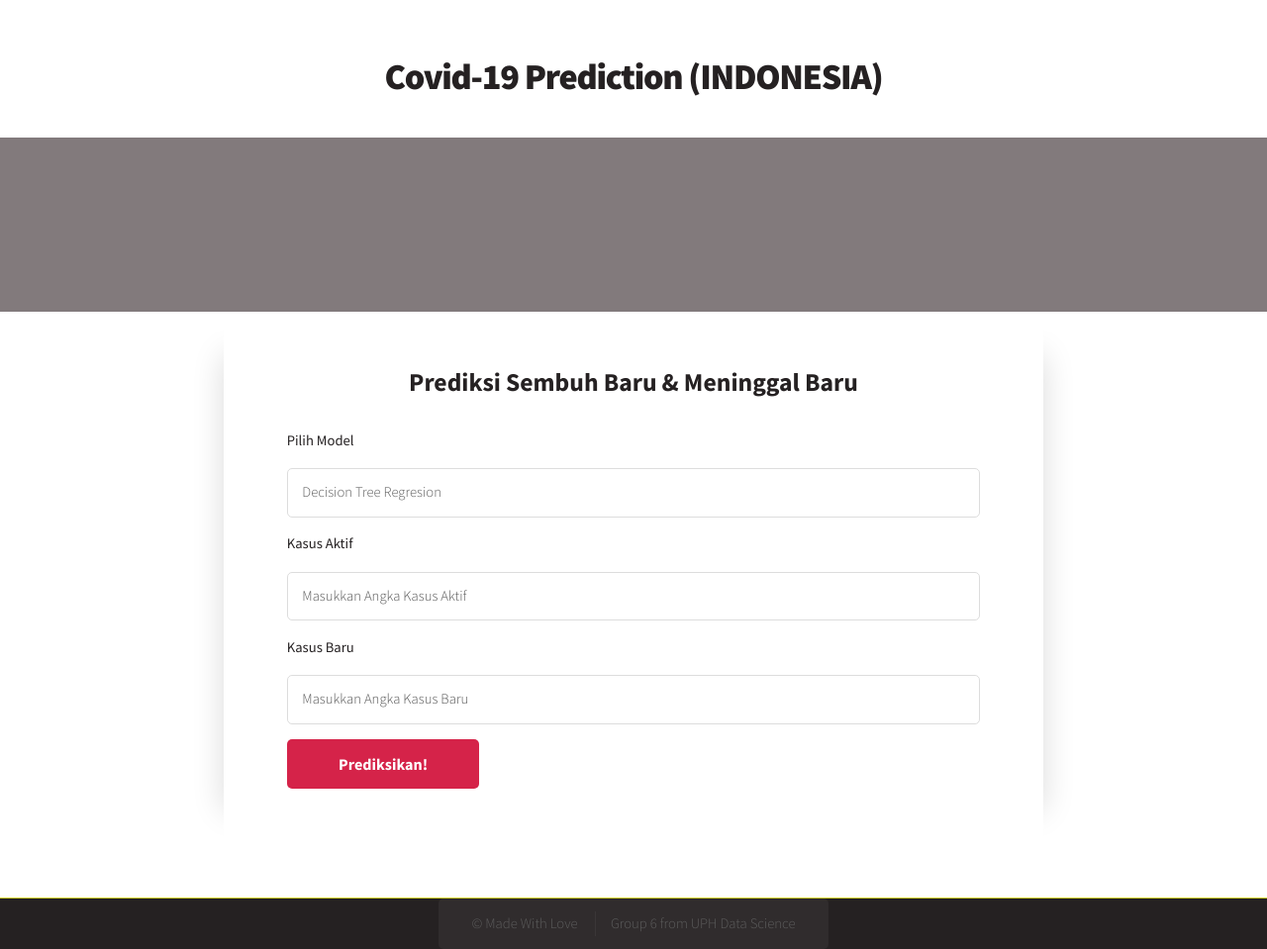
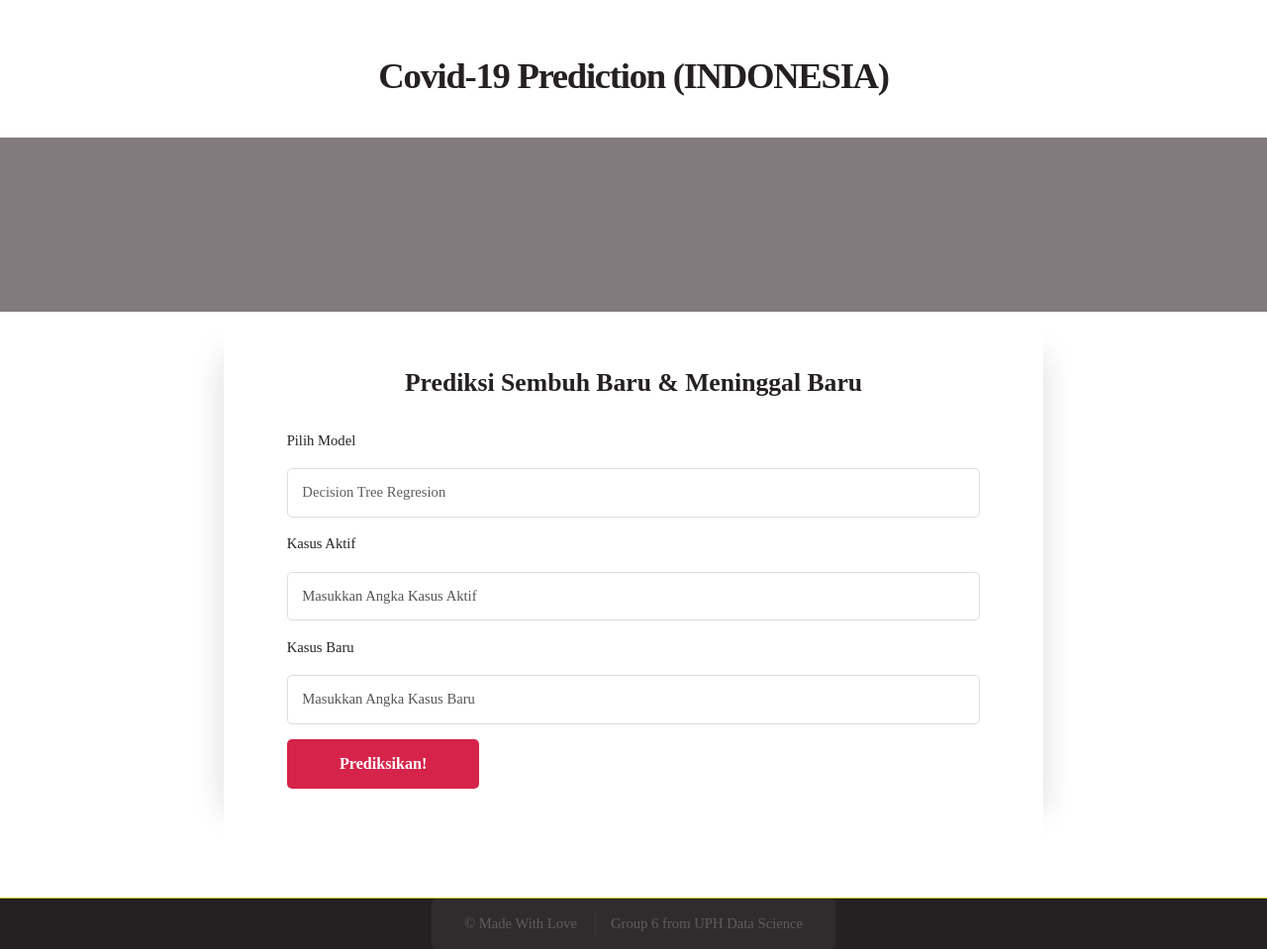
Before and after one commit to nineneel/covid19-prediction, a Flask app: page / in a window 1280 px wide. Shown: the whole page at 99% size. Run offline with Flask 2, Linux system fonts and the light colour scheme.

Commit message:
make it better

```diff
--- a/static/style.css
+++ b/static/style.css
@@ -1,4 +1,4 @@
-@import url("https://fonts.googleapis.com/css?family=Source+Sans+Pro:300,400,700,900,300italic");
+/* @import url("https://fonts.googleapis.com/css?family=Source+Sans+Pro:300,400,700,900,300italic"); */
 
 /*
 	Dopetrope by HTML5 UP
```
Also changed, not shown: requirements.txt (+0 -44 lines), templates/index.html (+0 -16 lines).
